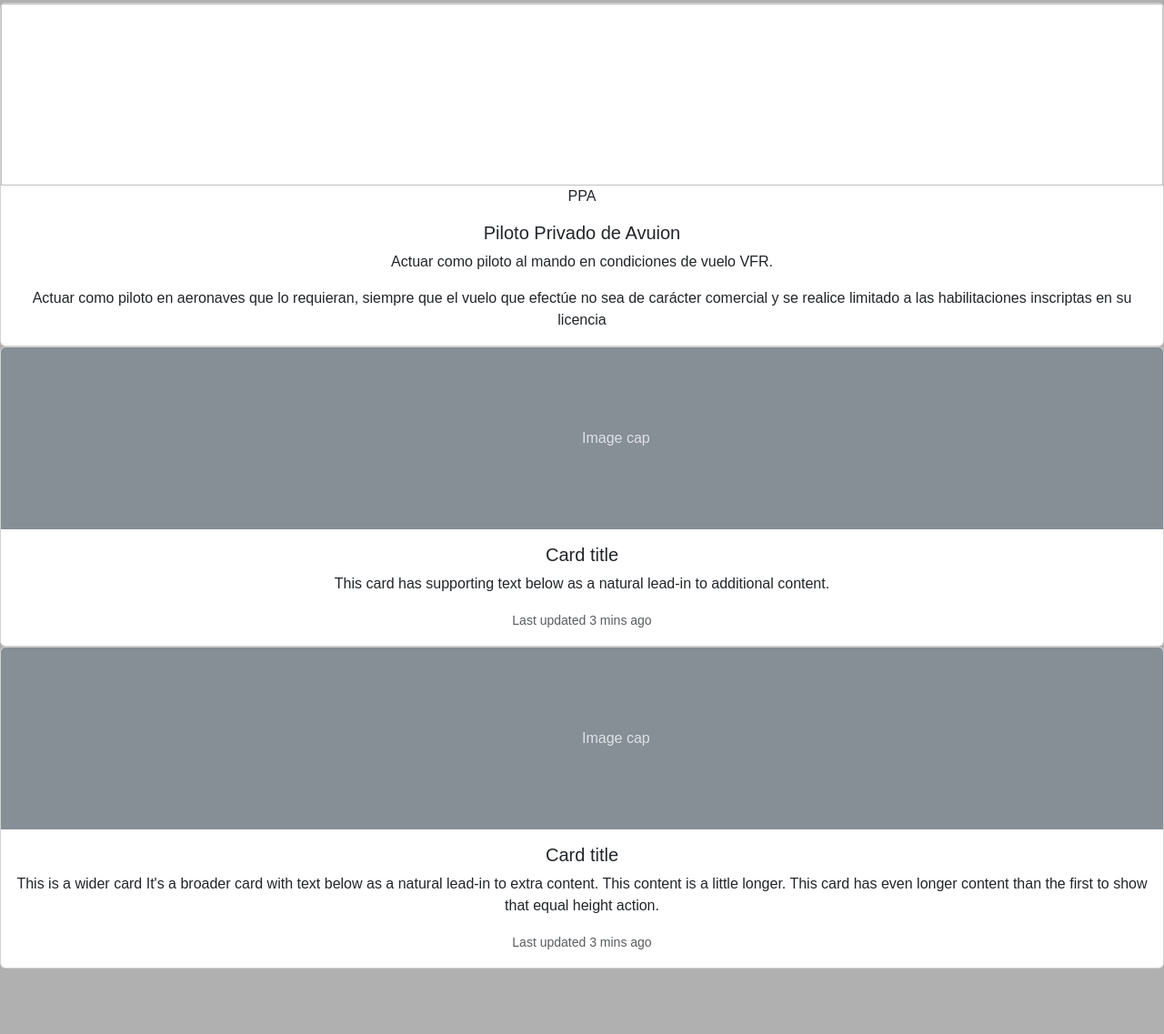
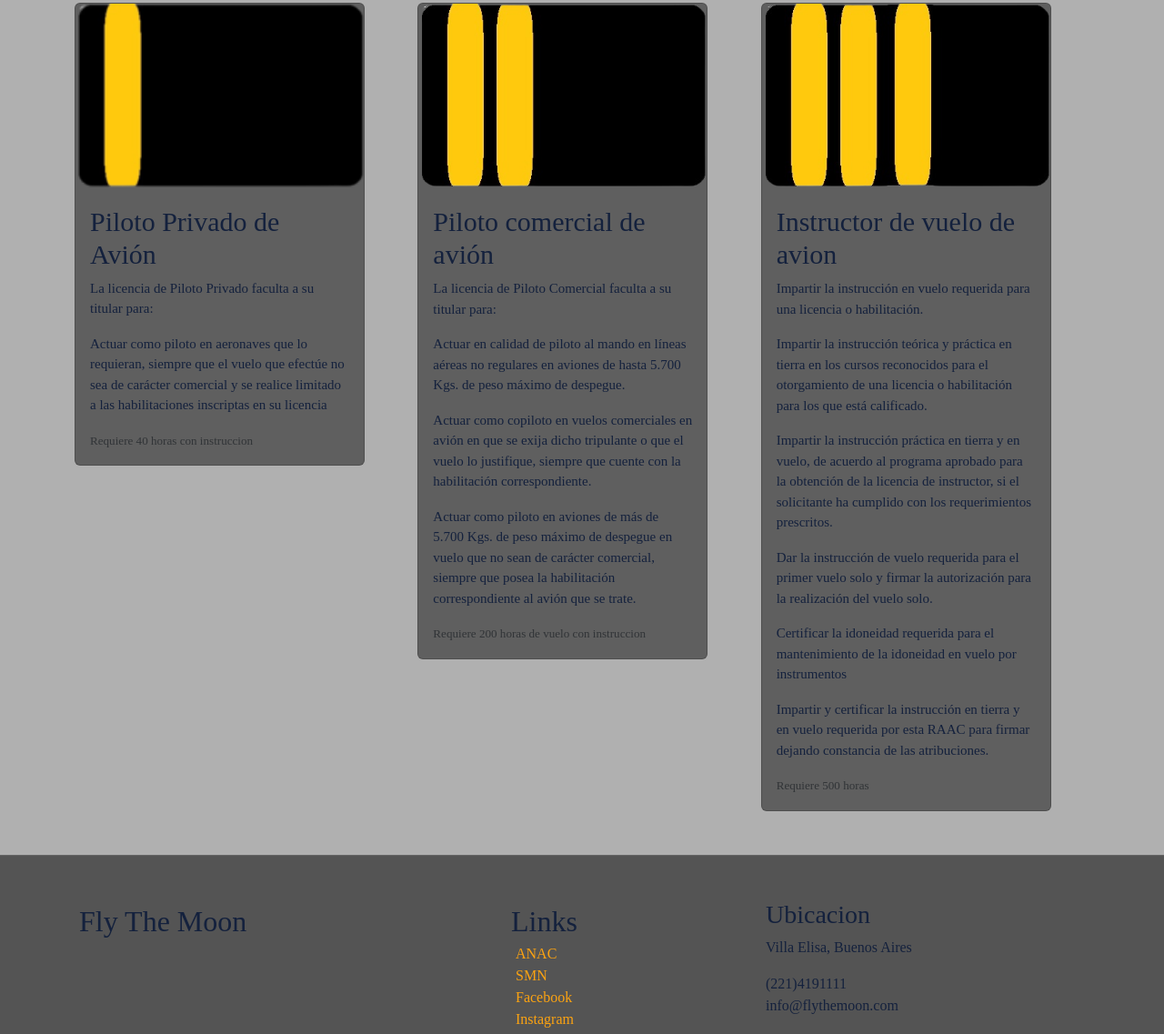
Before and after one commit to maurocagliani/Preentrega2-Cagliani, a plain HTML site: page pages/cursos.html in a window 1280 px wide. Shown: the part 319-1456 px from the top of the page at 91% size. Drawn offline with nearby package versions, Linux system fonts and the light colour scheme.

Commit message:
cursos actualizado

```diff
--- a/css/estilos.css
+++ b/css/estilos.css
@@ -39,12 +39,6 @@ main {
     height: 100%;
     padding-bottom: 70px;
 
-}
-
-.maincursos {
-    text-align: left;
-    padding-left: 50px;
-    padding-top: 20px;
 }
 
 .liCursos{
@@ -150,6 +144,11 @@ iframe {
 
 .copyright p{border-top:1px solid rgba(255,255,255,.1);}
 
+.card {
+    max-width: 319px;
+    background:#5f5f5f
+}
+
 /* clase para logo de contacto whatsapp */
 .whatsapp {
    position: fixed;
@@ -231,6 +230,19 @@ iframe {
     background-color: #FCA311;
 }
 
+.card-title{
+    font-size:30px;
+    font-family: 'Maven Pro';
+    color: #14213d;
+
+}
+
+.card-text{
+    font-size:15px;
+    font-family: 'Maven Pro';
+    color: #14213d;
+}
+
 
 /*responsive del contact form*/
 
--- a/pages/cursos.html
+++ b/pages/cursos.html
@@ -50,89 +50,82 @@
         </nav>
     </header>
     <h1>Cursos</h1>
-    <main>
-        <div class="card-deck">
-            <div class="card">
-                <img class="bd-placeholder-img card-img-top" width="100%" height="200"
-                href="../images/charreterappa.jpg" aria-label="Placeholder: Image cap"
-                preserveAspectRatio="xMidYMid slice" role="img">
-                    <title>Piloto Privado de Avion</title>
-                    <rect width="100%" height="100%" fill="#868e96" /><text x="50%" y="50%" fill="#dee2e6"
-                        dy=".3em">PPA</text>
-            </img>
-
-                <div class="card-body">
-                    <h5 class="card-title">Piloto Privado de Avuion</h5>
-                    <p class="card-text">Actuar como piloto al mando en condiciones de vuelo VFR.</p>
-                    <p class="card-text"> Actuar como piloto en aeronaves que lo requieran, siempre que el vuelo que
-                        efectúe no sea de carácter
-                        comercial y se realice limitado a las habilitaciones inscriptas en su licencia</p>
-
+    <div class="container">
+        <div class="row g-3">
+            <div class="col-12 col-md-6 col-lg-4">
+                <div class="card">
+                    <img class="card-img-top" src="../images/charreterappa.png" alt="Charretera PPA">
+                    <div class="card-body">
+                        <h5 class="card-title">Piloto Privado de Avión</h5>
+                        <p class="card-text">La licencia de Piloto Privado faculta a su titular para:</p>
+                        <p class="card-text">Actuar como piloto en aeronaves que lo requieran, siempre que el
+                            vuelo que
+                            efectúe no sea de carácter
+                            comercial y se realice limitado a las habilitaciones inscriptas en su licencia</p>
+                        <p class="card-text"><small class="text-muted">Requiere 40 horas con instruccion</small>
+                        </p>
+                    </div>
                 </div>
             </div>
-            <div class="card">
-                <svg class="bd-placeholder-img card-img-top" width="100%" height="200"
-                    xmlns="http://www.w3.org/2000/svg" aria-label="Placeholder: Image cap"
-                    preserveAspectRatio="xMidYMid slice" role="img">
-                    <title>Placeholder</title>
-                    <rect width="100%" height="100%" fill="#868e96" /><text x="50%" y="50%" fill="#dee2e6"
-                        dy=".3em">Image cap</text>
-                </svg>
+            <div class="col-12 col-md-6 col-lg-4">
+                    <div class="card">
+                        <img class="card-img-top" src="../images/charreterapca.png" alt="charreterapca">
+                        <div class="card-body">
+                            <h5 class="card-title">Piloto comercial de avión</h5>
+                            <p class="card-text">La licencia de Piloto Comercial faculta a su titular para:</p>
+                            <p class="card-text">Actuar en calidad de piloto al mando en líneas aéreas no regulares
+                                en aviones
+                                de hasta 5.700 Kgs. de peso máximo de despegue.</p>
+                            <p class="card-text">Actuar como copiloto en vuelos comerciales en avión en que se exija
+                                dicho
+                                tripulante o que el vuelo lo justifique, siempre que cuente con la habilitación
+                                correspondiente.
+                            </p>
+                            <p class="card-text">Actuar como piloto en aviones de más de 5.700 Kgs. de peso máximo
+                                de despegue
+                                en vuelo que no sean de carácter comercial, siempre que posea la habilitación
+                                correspondiente al
+                                avión que se trate.</p>
+                            <p class="card-text"><small class="text-muted">Requiere 200 horas de vuelo con
+                                    instruccion</small>
+                            </p>
+                        </div>
+                    </div>
+                </div>
+                    <div class="col-12 col-md-6 col-lg-4">
+                        <div class="card">
+                            <img class="card-img-top" src="../images/charreteraiva.png" alt="charretera iva">
+                            <div class="card-body">
+                                <h5 class="card-title">Instructor de vuelo de avion</h5>
+                                <p class="card-text">Impartir la instrucción en vuelo requerida para una licencia o
+                                    habilitación.
+                                </p>
+                                <p class="card-text">Impartir la instrucción teórica y práctica en tierra en los cursos
+                                    reconocidos
+                                    para el otorgamiento de una licencia o habilitación para los que está calificado.
+                                </p>
+                                <p class="card-text">Impartir la instrucción práctica en tierra y en vuelo, de acuerdo
+                                    al programa
+                                    aprobado para la obtención de la licencia de instructor, si el solicitante ha
+                                    cumplido con los
+                                    requerimientos prescritos.</p>
+                                <p class="card-text">Dar la instrucción de vuelo requerida para el primer vuelo solo y
+                                    firmar la
+                                    autorización para la realización del vuelo solo. </p>
+                                <p class="card-text">Certificar la idoneidad requerida para el mantenimiento de la
+                                    idoneidad en
+                                    vuelo por instrumentos </p>
+                                <p class="card-text">Impartir y certificar la instrucción en tierra y en vuelo requerida
+                                    por esta
+                                    RAAC para firmar dejando constancia de las atribuciones. </p>
+                                <p class="card-text"><small class="text-muted">Requiere 500 horas</small></p>
+                            </div>
+                        </div>
+                    </div>
 
-                <div class="card-body">
-                    <h5 class="card-title">Card title</h5>
-                    <p class="card-text">This card has supporting text below as a natural lead-in to additional content.
-                    </p>
-                    <p class="card-text"><small class="text-muted">Last updated 3 mins ago</small></p>
-                </div>
-            </div>
-            <div class="card">
-                <svg class="bd-placeholder-img card-img-top" width="100%" height="200"
-                    xmlns="http://www.w3.org/2000/svg" aria-label="Placeholder: Image cap"
-                    preserveAspectRatio="xMidYMid slice" role="img">
-                    <title>Placeholder</title>
-                    <rect width="100%" height="100%" fill="#868e96" /><text x="50%" y="50%" fill="#dee2e6"
-                        dy=".3em">Image cap</text>
-                </svg>
 
-                <div class="card-body">
-                    <h5 class="card-title">Card title</h5>
-                    <p class="card-text">This is a wider card It's a broader card with text below as a natural lead-in
-                        to extra content. This content is a little longer. This card has even longer content than the
-                        first to show that equal height action.</p>
-                    <p class="card-text"><small class="text-muted">Last updated 3 mins ago</small></p>
-                </div>
-            </div>
         </div>
-    </main>
-    <!-- <main class="maincursos">
-        <h2>Piloto Privado de avión</h2>
-        <p>La licencia de Piloto Privado faculta a su titular para:
-            <ul>
-                <li class="liCursos">Actuar como piloto al mando en condiciones de vuelo VFR.</li>
-                <li class="liCursos">Actuar como piloto en aeronaves que lo requieran, siempre que el vuelo que efectúe no sea de carácter
-                    comercial y se realice limitado a las habilitaciones inscriptas en su licencia.</li>
-            </ul>
-
-        <h2>Piloto Comercial de Avion</h2>
-        <p>La licencia de Piloto Comercial faculta a su titular para: </p>
-        <ul>
-            <li class="liCursos">Actuar en calidad de piloto al mando en líneas aéreas no regulares en aviones de hasta 5.700 Kgs. de peso máximo de despegue. </li>
-            <li class="liCursos">Actuar como copiloto en vuelos comerciales en avión en que se exija dicho tripulante o que el vuelo lo justifique, siempre que cuente con la habilitación correspondiente.</li>
-            <li class="liCursos">Actuar como piloto en aviones de más de 5.700 Kgs. de peso máximo de despegue en vuelo que no sean de carácter comercial, siempre que posea la habilitación correspondiente al avión que se trate.</li>
-        </ul>
-
-        <h2>Instructor de vuelo</h2>
-        <p>El titular de una licencia de Instructor de Vuelo estará facultado para instruir alumnos y pilotos hasta el nivel de la licencia y habilitaciones de que es titular:</p>
-        <ul>
-            <li class="liCursos">Impartir la instrucción en vuelo requerida para una licencia o habilitación.</li>
-            <li class="liCursos">Impartir la instrucción teórica y práctica en tierra en los cursos reconocidos para el otorgamiento de una licencia o habilitación para los que está calificado.</li>
-            <li class="liCursos">Impartir la instrucción práctica en tierra y en vuelo, de acuerdo al programa aprobado para la obtención de la licencia de instructor, si el solicitante ha cumplido con los requerimientos prescritos.</li>
-            <li class="liCursos"> Dar la instrucción de vuelo requerida para el primer vuelo solo y firmar la autorización para la realización del vuelo solo.</li>
-            <li class="liCursos">Certificar la idoneidad requerida para el mantenimiento de la idoneidad en vuelo por instrumentos</li>
-            <li class="liCursos">Impartir y certificar la instrucción en tierra y en vuelo requerida por esta RAAC para firmar dejando constancia de las atribuciones.</li>
-        </ul>
-    </main> -->
+    </div>
     <footer>
         <div class="mt-5 pt-5 pb-5 footer">
             <div class="container">
```
Also changed, not shown: images/charreteraPCA.jpg (deleted), images/charreteraiva.jpg (deleted), images/charreteraiva.png (added), images/charreterapca.png (added), images/charreterappa.jpg (deleted), images/charreterappa.png (added).
